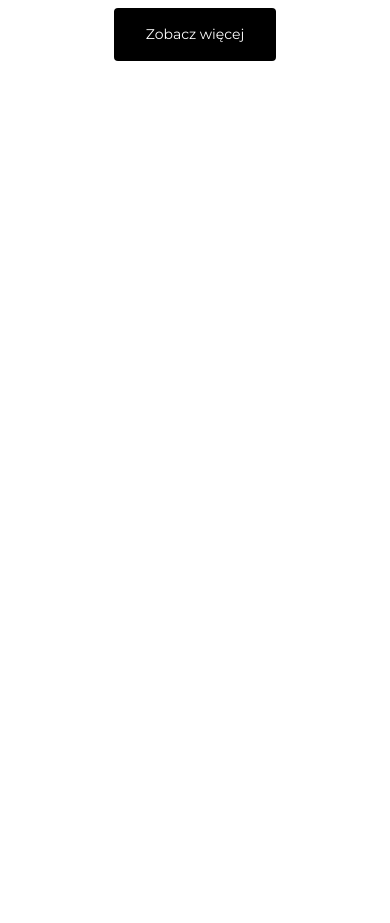
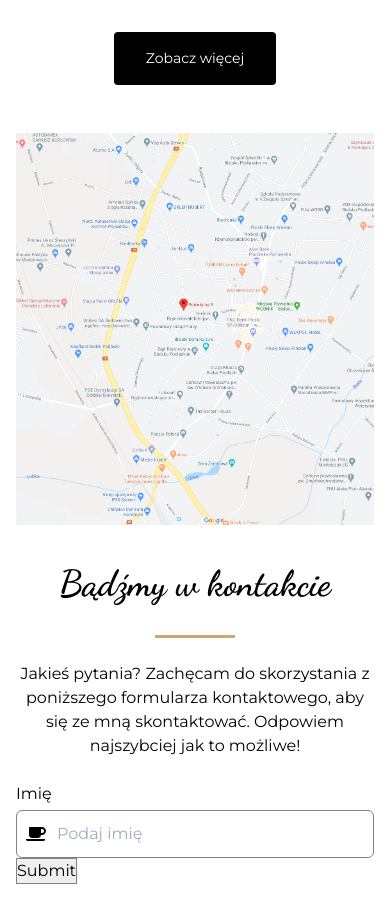
Before and after one commit to zwodek01/nails-front, a Next.js app: page / in a window 390 px wide. Shown: the part 3800-4723 px from the top of the page. Before the commit the page ends 3909 px from the top, so only its background shows below. Built offline with nearby package versions, Linux system fonts and the light colour scheme.

Commit message:
[WIP]: added contact section

```diff
--- /dev/null
+++ b/components/common/components/input.js
@@ -0,0 +1,63 @@
+import React from 'react';
+import PropTypes from 'prop-types';
+import classNames from 'classnames';
+import { FontAwesomeIcon } from '@fortawesome/react-fontawesome';
+import { faCoffee } from '@fortawesome/free-solid-svg-icons';
+const Input = ({
+  name,
+  placeholder,
+  error,
+  errorMsg,
+  label,
+  validation,
+  register,
+  icon,
+}) => {
+  return (
+    <div>
+      {label && (
+        <div
+          className={classNames(
+            {
+              ['text-red-600 font-semibold']: error,
+            },
+            'mb-1'
+          )}
+        >
+          {label}
+        </div>
+      )}
+      <div className="relative">
+        {icon && <div className="icon-input">{icon}</div>}
+        <input
+          className={classNames(
+            {
+              ['border border-red-500']: error,
+              ['px-10']: icon,
+            },
+            'w-full h-12 px-3 rounded-md'
+          )}
+          name={name}
+          placeholder={placeholder}
+          ref={register(validation)}
+          type="text"
+        />
+      </div>
+      {error && (
+        <div className="text-red-600 mt-1 font-semibold">{errorMsg}</div>
+      )}
+    </div>
+  );
+};
+
+Input.propTypes = {
+  error: PropTypes.bool,
+  errorMsg: PropTypes.string,
+  label: PropTypes.string,
+  name: PropTypes.string,
+  placeholder: PropTypes.string,
+  register: PropTypes.string,
+  validation: PropTypes.string,
+};
+
+export default Input;
--- /dev/null
+++ b/components/pages/home/components/contact.js
@@ -0,0 +1,67 @@
+import React from 'react';
+import SectionContentCard from '../../../common/components/sectionContentCard';
+import { useForm } from 'react-hook-form';
+import Input from '../../../common/components/input';
+import { FontAwesomeIcon } from '@fortawesome/react-fontawesome';
+import { faCoffee } from '@fortawesome/free-solid-svg-icons';
+const Contact = () => {
+  const { register, handleSubmit, errors } = useForm();
+  const onSubmit = data => console.log(data);
+  console.log(errors);
+
+  return (
+    <section className="px-4 my-12 max-w-screen-xl mx-auto lg:my-24">
+      <img alt="Mapa" className="object-cover w-full" src="/mapa.png" />
+      <div className="my-8">
+        <SectionContentCard
+          blackText="Jakieś pytania? Zachęcam do skorzystania z poniższego formularza kontaktowego, aby się ze mną skontaktować. Odpowiem najszybciej jak to możliwe!"
+          title="Bądźmy w kontakcie"
+        />
+        <form onSubmit={handleSubmit(onSubmit)}>
+          <Input
+            error={errors.firstName}
+            errorMsg={errors.firstName?.message}
+            icon={<FontAwesomeIcon icon={faCoffee} />}
+            isRequired
+            label="Imię"
+            name="firstName"
+            placeholder="Podaj imię"
+            register={register}
+            validation={{
+              required: 'Imię jest wymagane',
+            }}
+          />
+
+          {/*<input*/}
+          {/*  name="Last name"*/}
+          {/*  placeholder="Last name"*/}
+          {/*  ref={register({ required: true, maxLength: 100 })}*/}
+          {/*  type="text"*/}
+          {/*/>*/}
+          {/*<input*/}
+          {/*  name="Email"*/}
+          {/*  placeholder="Email"*/}
+          {/*  ref={register({ required: true, pattern: /^\S+@\S+$/i })}*/}
+          {/*  type="text"*/}
+          {/*/>*/}
+          {/*<input*/}
+          {/*  name="Mobile number"*/}
+          {/*  placeholder="Mobile number"*/}
+          {/*  ref={register({ required: true, minLength: 6, maxLength: 12 })}*/}
+          {/*  type="tel"*/}
+          {/*/>*/}
+          {/*<input*/}
+          {/*  name="Message"*/}
+          {/*  placeholder="Message"*/}
+          {/*  ref={register}*/}
+          {/*  type="text"*/}
+          {/*/>*/}
+
+          <input type="submit" />
+        </form>
+      </div>
+    </section>
+  );
+};
+
+export default Contact;
--- a/package.json
+++ b/package.json
@@ -9,6 +9,9 @@
     "postbuild": "next-on-netlify"
   },
   "dependencies": {
+    "@fortawesome/fontawesome-svg-core": "^1.2.30",
+    "@fortawesome/free-solid-svg-icons": "^5.14.0",
+    "@fortawesome/react-fontawesome": "^0.1.11",
     "@zeit/next-sass": "^1.0.1",
     "babel-plugin-inline-react-svg": "1.1.0",
     "classnames": "^2.2.6",
@@ -17,8 +20,10 @@
     "next-on-netlify": "^2.0.0",
     "next-routes": "^1.4.2",
     "node-sass": "^4.13.1",
+    "nprogress": "^0.2.0",
     "react": "16.12.0",
     "react-dom": "16.12.0",
+    "react-hook-form": "^6.2.0",
     "swiper": "^6.1.1",
     "tailwindcss": "^1.1.4"
   },
--- a/pages/_app.js
+++ b/pages/_app.js
@@ -1,4 +1,5 @@
 import '../styles/sass/style.scss';
+
 export default function MyApp({ Component, pageProps }) {
   return <Component {...pageProps} />;
 }
--- a/pages/index.js
+++ b/pages/index.js
@@ -5,6 +5,7 @@ import WhyMe from '../components/pages/home/components/whyMe';
 import Services from '../components/pages/home/components/services';
 import Reviews from '../components/pages/home/components/reviews';
 import Prices from '../components/pages/home/components/prices';
+import Contact from '../components/pages/home/components/contact';
 
 const Home = () => (
   <Layout>
@@ -13,6 +14,7 @@ const Home = () => (
     <Services />
     <Reviews />
     <Prices />
+    <Contact />
   </Layout>
 );
 
--- a/styles/sass/base/_helpers.scss
+++ b/styles/sass/base/_helpers.scss
@@ -25,6 +25,14 @@
   border-bottom: 1px solid $color-gray;
 }
 
+.icon-input {
+  display: flex;
+  position: absolute;
+  left: 10px;
+  top: 50%;
+  transform: translateY(-50%);
+}
+
 .swiper-button-next, .swiper-button-prev {
   top: 65%;
 
--- a/styles/sass/base/_reset.scss
+++ b/styles/sass/base/_reset.scss
@@ -1,7 +1,17 @@
+body {
+  font-family: $font-montserrat;
+}
+
 button {
-  font-family: $font-montserrat;
-
   &:focus {
     outline: none;
   }
 }
+
+input {
+  border: 1px solid $color-gray;
+
+  &:focus {
+    outline-color: $color-gold;
+  }
+}
```
Also changed, not shown: public/mapa.png (added), 1 other file (tests, documents, lock files or other folders).
